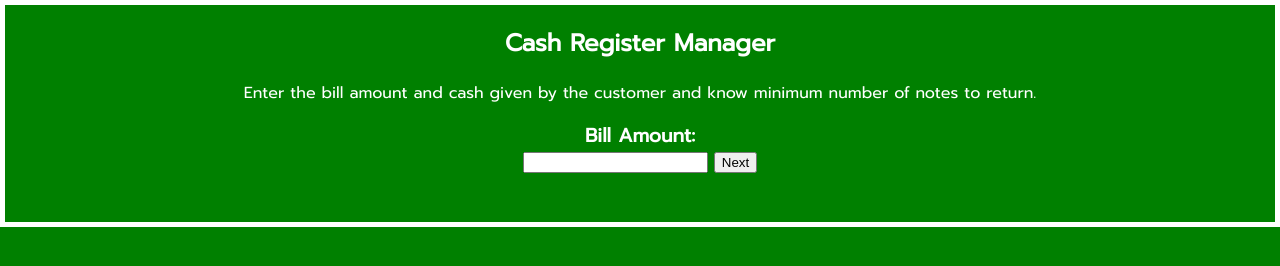
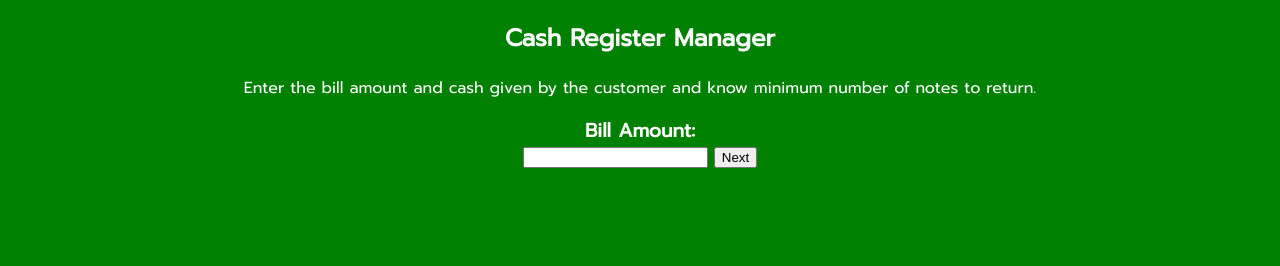
Before and after one commit to jyothishp994/cashRegisterM10, a plain HTML site: page index.html in a window 1280 px wide. Drawn offline with Linux system fonts and the light colour scheme.

Commit message:
Updated properties

```diff
--- a/styles.css
+++ b/styles.css
@@ -15,7 +15,6 @@
 
 =======
          background-color:green;
-         border: 5px solid white;
          margin:0 auto;
          padding-bottom:3rem;
          text-align:center;
```
